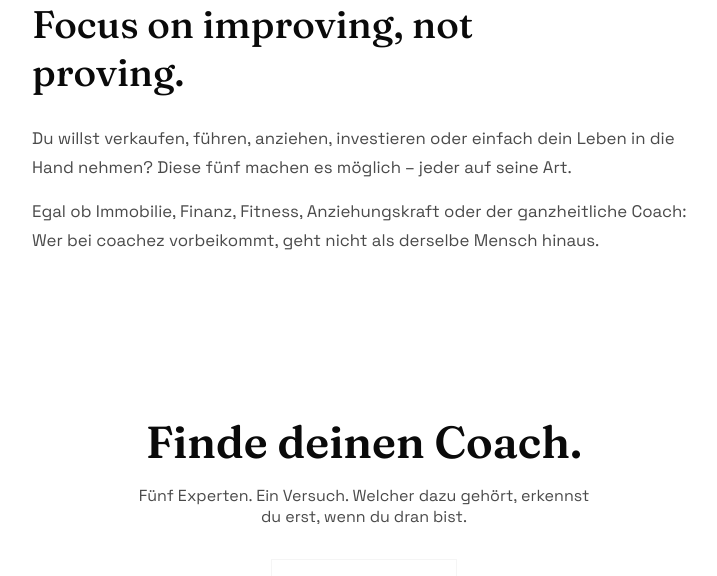
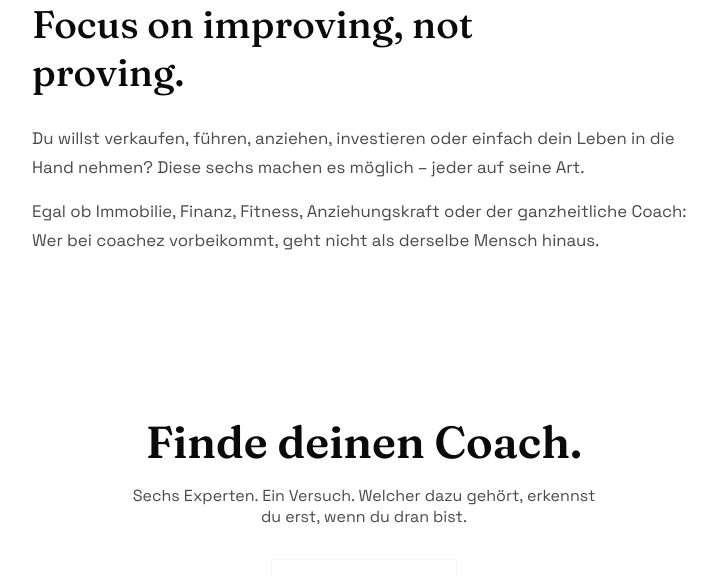
Before and after one commit to 777danielpaul-droid/coacheZ, a React (Vite) app: page / in a window 1280 px wide. Shown: the part 4680-5256 px from the top of the page, without its empty margins (276-993 px from the left). Built offline with nearby package versions, Linux system fonts and the light colour scheme.

Commit message:
fix: 'fünf' -> 'sechs' Coaches in Texten und README

```diff
--- a/src/schemas/content.ts
+++ b/src/schemas/content.ts
@@ -24,13 +24,13 @@ const rawContent: SiteContent = {
   philosophy: {
     heading: 'Focus on improving, not proving.',
     paragraphs: [
-      'Du willst verkaufen, führen, anziehen, investieren oder einfach dein Leben in die Hand nehmen? Diese fünf machen es möglich – jeder auf seine Art.',
+      'Du willst verkaufen, führen, anziehen, investieren oder einfach dein Leben in die Hand nehmen? Diese sechs machen es möglich – jeder auf seine Art.',
       'Egal ob Immobilie, Finanz, Fitness, Anziehungskraft oder der ganzheitliche Coach: Wer bei coachez vorbeikommt, geht nicht als derselbe Mensch hinaus.',
     ],
   },
   cta: {
     heading: 'Finde deinen Coach.',
-    body: 'Fünf Experten. Ein Versuch. Welcher dazu gehört, erkennst du erst, wenn du dran bist.',
+    body: 'Sechs Experten. Ein Versuch. Welcher dazu gehört, erkennst du erst, wenn du dran bist.',
     buttonLabel: 'Ich versuche es',
   },
 }
```
Also changed, not shown: 1 other file (tests, documents, lock files or other folders).
